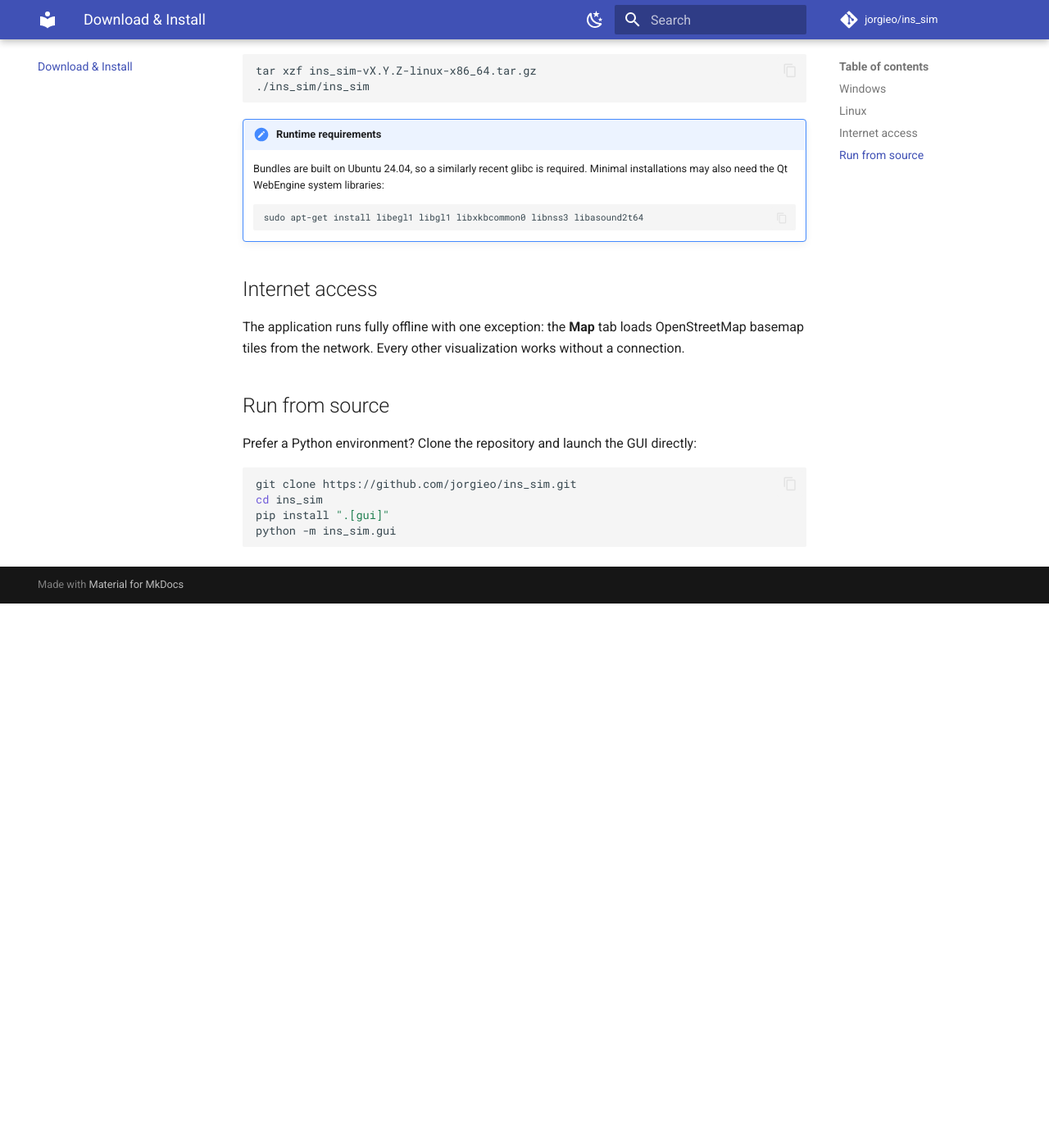
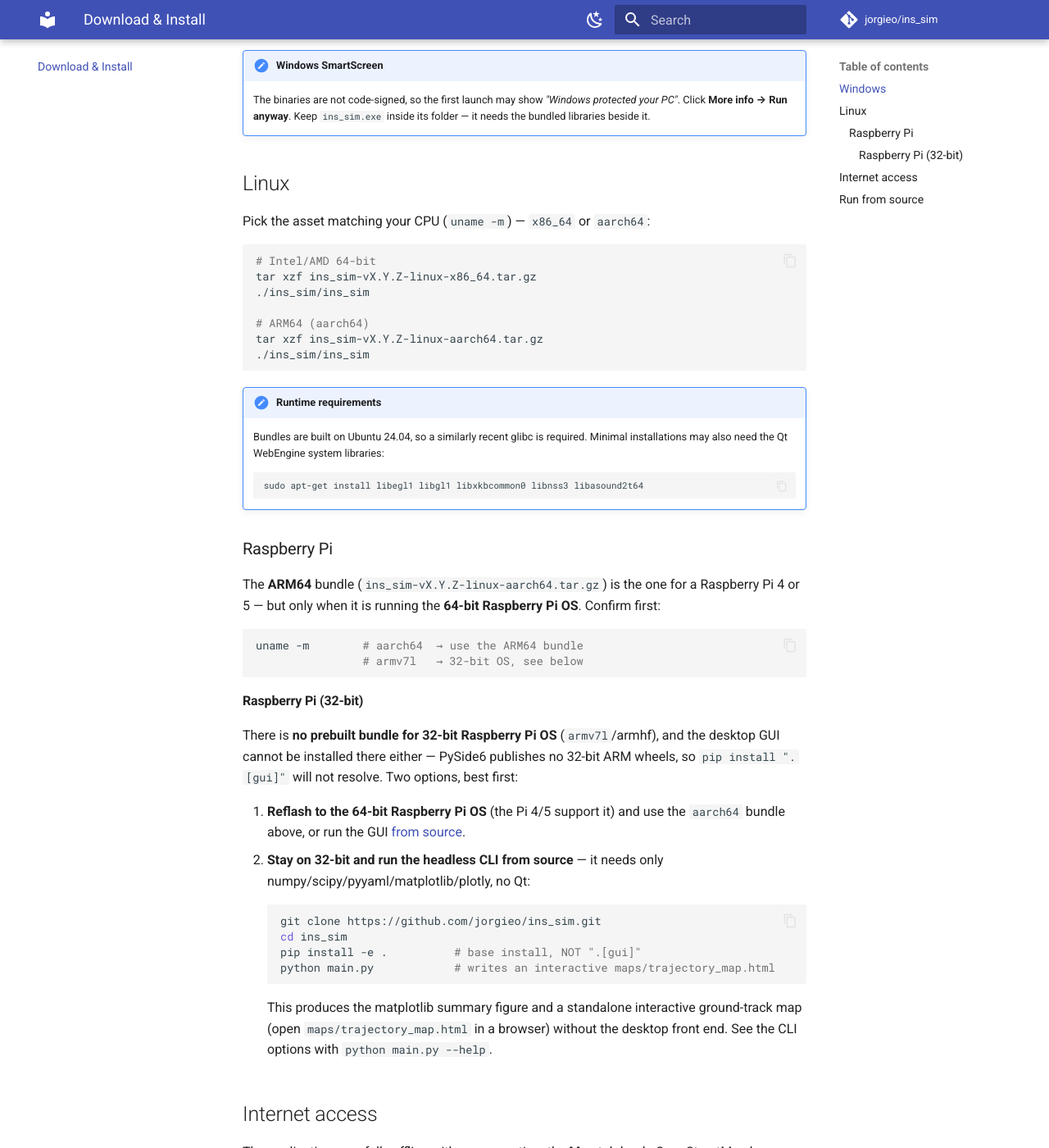
Before and after one commit to jorgieo/ins_sim, an MkDocs documentation site: the page built from docs/download.md, in a window 1280 px wide and 1400 px high, scrolled down 854 px. Shown: the whole window at 82% size. Built offline with MkDocs 1.6.1 and Material for MkDocs 9.7.7, drawn with Linux system fonts in a browser that asks for light colours; comment, search, counter and statistics services are not loaded; before the commit the page ends 1590 px from its top, so only the background shows below that; some of the changed text lies outside the part shown.

Commit message:
Enhance release workflow and documentation for ARM64 support
- Updated release.yml to include ARM64 architecture for Linux builds.
- Modified README.md and download.md to clarify availability of ARM64 bundles.
- Improved index.md to specify Raspberry Pi compatibility in download instructions.

````diff
--- a/docs/download.md
+++ b/docs/download.md
@@ -1,7 +1,8 @@
 # Download & Install
 
-Prebuilt portable bundles for Windows and Linux are attached to every GitHub
-Release. No Python installation is required — download, extract, and run.
+Prebuilt portable bundles for Windows and Linux (x86-64 and ARM64) are attached
+to every GitHub Release. No Python installation is required — download, extract,
+and run.
 
 [Download for Windows](https://github.com/jorgieo/ins_sim/releases/latest){ .md-button .md-button--primary }
 [Download for Linux](https://github.com/jorgieo/ins_sim/releases/latest){ .md-button .md-button--primary }
@@ -12,6 +13,14 @@ On the release page, grab the asset for your platform:
 | -------- | ----- | --- |
 | Windows (64-bit) | `ins_sim-vX.Y.Z-windows-x86_64.zip` | extract, run `ins_sim.exe` |
 | Linux (x86-64) | `ins_sim-vX.Y.Z-linux-x86_64.tar.gz` | extract, run `ins_sim` |
+| Linux (ARM64) | `ins_sim-vX.Y.Z-linux-aarch64.tar.gz` | extract, run `ins_sim` |
+
+!!! tip "Which Linux asset?"
+    Run `uname -m` on the target machine: `x86_64` → use the **x86-64** asset;
+    `aarch64` → use the **ARM64** asset. The ARM64 bundle covers
+    **Raspberry Pi 4/5 running the 64-bit Raspberry Pi OS** and other
+    ARM64/aarch64 Linux. 32-bit Raspberry Pi OS (`armv7l`) is not covered by a
+    prebuilt bundle — see [Raspberry Pi (32-bit)](#raspberry-pi-32-bit) below.
 
 ## Windows
 
@@ -26,8 +35,15 @@ On the release page, grab the asset for your platform:
 
 ## Linux
 
+Pick the asset matching your CPU (`uname -m`) — `x86_64` or `aarch64`:
+
 ```bash
+# Intel/AMD 64-bit
 tar xzf ins_sim-vX.Y.Z-linux-x86_64.tar.gz
+./ins_sim/ins_sim
+
+# ARM64 (aarch64)
+tar xzf ins_sim-vX.Y.Z-linux-aarch64.tar.gz
 ./ins_sim/ins_sim
 ```
 
@@ -39,6 +55,40 @@ tar xzf ins_sim-vX.Y.Z-linux-x86_64.tar.gz
     ```bash
     sudo apt-get install libegl1 libgl1 libxkbcommon0 libnss3 libasound2t64
     ```
+
+### Raspberry Pi
+
+The **ARM64** bundle (`ins_sim-vX.Y.Z-linux-aarch64.tar.gz`) is the one for a
+Raspberry Pi 4 or 5 — but only when it is running the **64-bit Raspberry Pi
+OS**. Confirm first:
+
+```bash
+uname -m        # aarch64  → use the ARM64 bundle
+                # armv7l   → 32-bit OS, see below
+```
+
+#### Raspberry Pi (32-bit)
+
+There is **no prebuilt bundle for 32-bit Raspberry Pi OS** (`armv7l`/armhf), and
+the desktop GUI cannot be installed there either — PySide6 publishes no 32-bit
+ARM wheels, so `pip install ".[gui]"` will not resolve. Two options, best
+first:
+
+1. **Reflash to the 64-bit Raspberry Pi OS** (the Pi 4/5 support it) and use the
+   `aarch64` bundle above, or run the GUI [from source](#run-from-source).
+2. **Stay on 32-bit and run the headless CLI from source** — it needs only
+   numpy/scipy/pyyaml/matplotlib/plotly, no Qt:
+
+    ```bash
+    git clone https://github.com/jorgieo/ins_sim.git
+    cd ins_sim
+    pip install -e .          # base install, NOT ".[gui]"
+    python main.py            # writes an interactive maps/trajectory_map.html
+    ```
+
+    This produces the matplotlib summary figure and a standalone interactive
+    ground-track map (open `maps/trajectory_map.html` in a browser) without the
+    desktop front end. See the CLI options with `python main.py --help`.
 
 ## Internet access
 
````
Also changed, not shown: README.md (+7 -2 lines), docs/index.md (+2 -1 lines), 1 other file.
